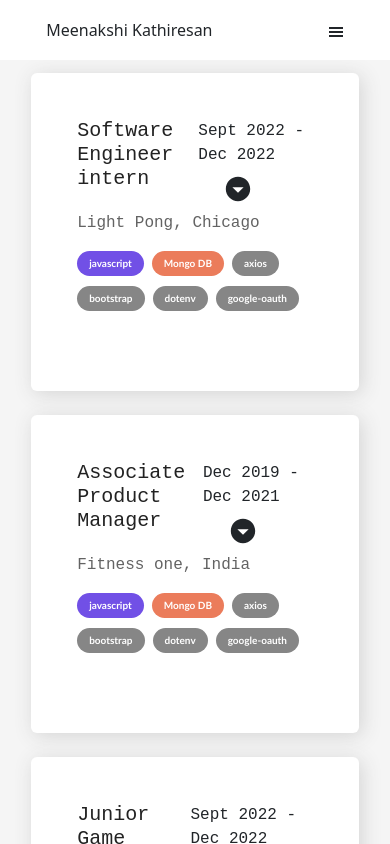
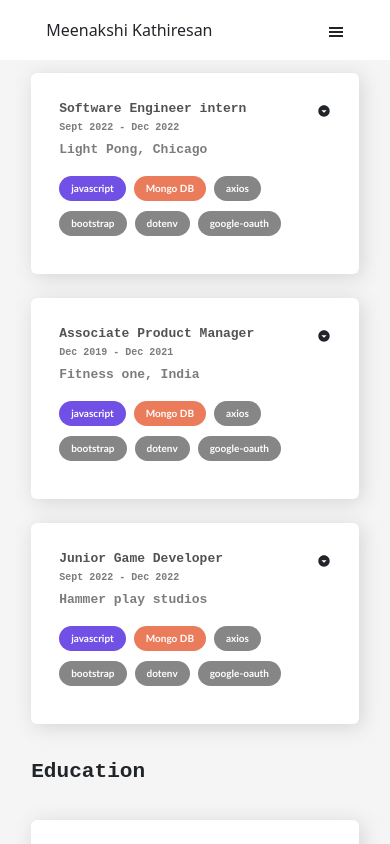
Before and after one commit to MeenakshiKathiresan/meenakshikathiresan, a React (Create React App) app: page /works in a window 390 px wide. Shown: the top 844 px of the page. Built offline with nearby package versions, Linux system fonts and the light colour scheme.

Commit message:
UI changes for home page

```diff
--- a/src/components/leetcode-card.component.js
+++ b/src/components/leetcode-card.component.js
@@ -34,6 +34,7 @@ const LeetcodeCard = ({ category, count, className }) => {
 
                             {getIcon(category)}
                         </div>
+
                         <div class="card-text leetcode-card__text">{category}</div>
 
                         <div class="card-title leetcode-card__number">{count}</div>
--- a/src/components/work-card.component.js
+++ b/src/components/work-card.component.js
@@ -29,17 +29,24 @@ const WorkCard = ({ exp }) => {
 
             <div className="card-body work-card__body">
                 <div className="d-flex justify-content-between">
-                    <h5 className="work-card__title">{exp.role_name}</h5>
-                    <div>{exp.start_date} - {exp.end_date}
+                    <h5 className="work-card__title">{exp.role_name}
+                    <span className="work-card__date--down"><br/>{exp.start_date} - {exp.end_date}</span>
+                    </h5>
+                    <div className="">
+                        <span className="work-card__date--beside">{exp.start_date} - {exp.end_date}</span>
 
-                        <div className="btn px-4 m-0">
+                        <span >
+                            <span className="icon-container">
+
                             {!isOpen ? (
-                                <IoMdArrowDropdownCircle size={30} />
+                                <IoMdArrowDropdownCircle />
                             ) : (
 
-                                <IoMdArrowDropupCircle size={30} />
+                                <IoMdArrowDropupCircle />
                             )}
-                        </div>
+
+                                  </span>
+                        </span>
                     </div>
                 </div>
                 <p className="work-card__tag">{exp.company_name}</p>
@@ -60,7 +67,6 @@ const WorkCard = ({ exp }) => {
                     })}
 
                 </div>
-                <br />
 
                 {isOpen && (
                     <div>
--- a/src/css/global.css
+++ b/src/css/global.css
@@ -83,6 +83,9 @@
         margin-right: 5%;
         max-width: 100%;
     } */
+    .button{
+        font-size: xx-small;
+    }
     .parent-div-top {
         padding-top: 2vw;
     }
--- a/src/css/leetcode-card.css
+++ b/src/css/leetcode-card.css
@@ -10,7 +10,7 @@
   .leetcode-card__text {
     font-family: 'Segoe UI', Tahoma, Geneva, Verdana, sans-serif;
     opacity: 0.4;
-    font-size: 25px;
+    font-size: xx-large;
     font-weight: bold;
     position: relative;
     left: -10px;
--- a/src/css/link-badge.css
+++ b/src/css/link-badge.css
@@ -24,3 +24,8 @@
     height: 30px;
     text-align: left;
 }
+
+
+@media (max-width:768){
+
+}
--- a/src/css/work-card.css
+++ b/src/css/work-card.css
@@ -1,24 +1,82 @@
-.work-card{
-    width:22rem;
-    padding: 30px;
+.work-card {
+    width: 22rem;
+    padding: 30px ;
     box-shadow: 3px 3px 20px rgb(212, 212, 212);
     border-radius: 12px;
-    border:0 !important;
+    border: 0 !important;
 }
 
-.work-card__image{
+.work-card__image {
     border-radius: 14px;
 }
 
-.work-card__tag{
-color: rgb(99, 99, 99);
+.work-card__body {
+    padding-bottom: 0px;
+    font-size: medium;
 }
 
-.work-card__title{
-    color: rgb(34, 34, 34);
+.work-card__tag {
+    font-weight: 600;
+    font-size: large;
+    color: rgb(124, 124, 124);
 }
 
-.work-card__body{
-    padding-bottom: 0px;
+.work-card__title {
+    font-weight: 800;
+    font-size: x-large;
+    color: rgb(82, 82, 82);
+}
+
+.work-card__date--beside {
+    font-size: large;
+    display: inline;
+    padding-right: 10px;
+    color: rgb(124, 124, 124);
+}
+
+.work-card__date--down {
+    display: none;
+}
+
+
+
+.icon-container {
+    font-size: 30px;
+}
+
+@media (max-width: 768px) {
+    .work-card {
+        padding: 12px;
+    }
+
+    .work-card__tag {
+        font-weight: 600;
+        font-size: medium;
+    }
+
+    .work-card__title {
+        font-weight: 800;
+        font-size: medium;
+    }
+
+    .work-card__date--beside {
+        display: none;
+    }
+
+    .work-card__date--down {
+        font-size: x-small;
+        color: rgb(124, 124, 124);
+        line-height: 8px;
+        margin: 0;
+        display: block;
+    }
+
+    .icon-container {
+        font-size: 14px;
+    }
+    .work-card__body {
+        padding-bottom: 0px;
+        font-size: small;
+    }
 
 }
--- a/src/pages/home-page.component.js
+++ b/src/pages/home-page.component.js
@@ -66,7 +66,7 @@ const Home = () => {
     }
     return (
         <div className="parent-div parent-div-top content">
-            {getLeetcodeData()}
+            {leetcodeData? "":getLeetcodeData()}
 
             <div className="home-parent-container">
 
--- a/src/pages/projects-page.component.js
+++ b/src/pages/projects-page.component.js
@@ -13,7 +13,8 @@ const Projects = () => {
 
 
     return (
-        <div className="parent-div content">
+
+        <div className="parent-div content parent-div-top">
             <h4> {heading} </h4>
 
             <div className="row">
```
